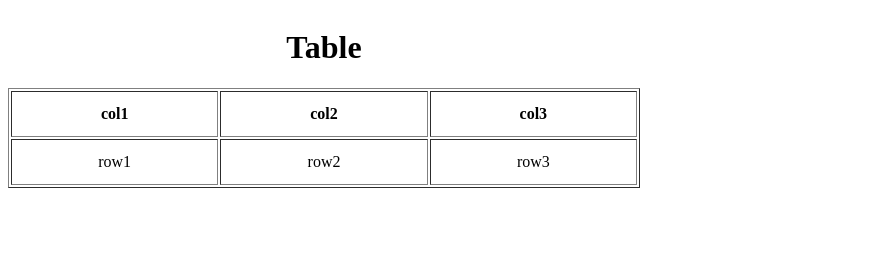
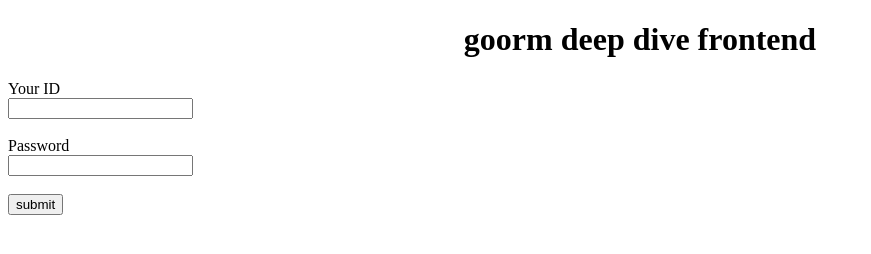
Before and after one commit to leeluse/Goorm-DEEP-DIVE, a plain HTML site: page 1.basic-01/index.html in a window 1280 px wide. Shown: the whole page, without its empty margins (0-871 px from the left). Drawn offline with Linux system fonts and the light colour scheme.

Commit message:
FEAT: 미션 4 수행

```diff
--- a/1.basic-01/index.html
+++ b/1.basic-01/index.html
@@ -3,68 +3,21 @@
 <head>
     <meta charset="UTF-8">
     <meta name="viewport" content="width=device-width, initial-scale=1.0">
-    <title>Document</title>
+    <title>goorm deep dive frontend</title>
 </head>
+
 <body>
+    <h1 style="text-align: center;">goorm deep dive frontend</h1>
+    <main>
+        <form>
+                <label for="id">Your ID </label><br>
+                <input type="text" id="id" name="id"><br><br>
 
-    <!-- 1. 헤더, 내비게이션, 메인 콘텐츠, 푸터 포함된 코드 파일, 웹 페이지 스크린샷  -->
-    <!-- <header >
-        <h1>Header</h1>
-    </header>
-    <nav>
-        <a href="https://localhost">nav</a>
-    </nav>
-    <main>
-        <p>여기는 메인 콘텐츠입니다</p>
+                <label for="password">Password</label><br>
+                <input type="password" id="password" name="password"><br><br>
+
+                <input type="submit" value="submit">
+        </form>
     </main>
-    <footer>여기는 푸터입니다</footer> -->
-
-    <!-- 텍스트 입력, 체크박스, 라디오 버튼이 포함된 코드 파일, 웹 페이지 스크립샷 -->
-        <!-- <div>
-            <label>텍스트 입력</label>
-            <input type="text">
-        </div>
-        <div >
-            <label>apple
-                <input type="checkbox" name="fruit">
-            </label>
-            <label>banana
-                <input type="checkbox" name="fruit">
-            </label>
-
-        </div>
-        <div>
-            <ul>
-                <li>
-                    <label for="title_1">
-                        <input type="radio" id="one" name="number"> one
-                    </label>
-                </li>
-                <li>
-                    <label for="title_2">
-                        <input type="radio" id="two" name="number"> two
-                    </label>
-                </li>
-                <li>
-                    <label for="title_3">
-                        <input type="radio" id="three" name="number"> three
-                    </label>
-                </li>
-            </ul>
-        </div> -->
-        <table border="1px solid" width="50%"height="100">
-            <caption><h1>Table</h1></caption>
-                <tr align="center">
-                    <th scope="col">col1</th>
-                    <th scope="col">col2</th>
-                    <th scope="col">col3</th>
-                </tr>
-                <tr align="center">
-                    <td>row1</th>
-                    <td>row2</th>
-                    <td>row3</th>
-                </tr>
-        </table>
-
 </body>
 </html>
```
